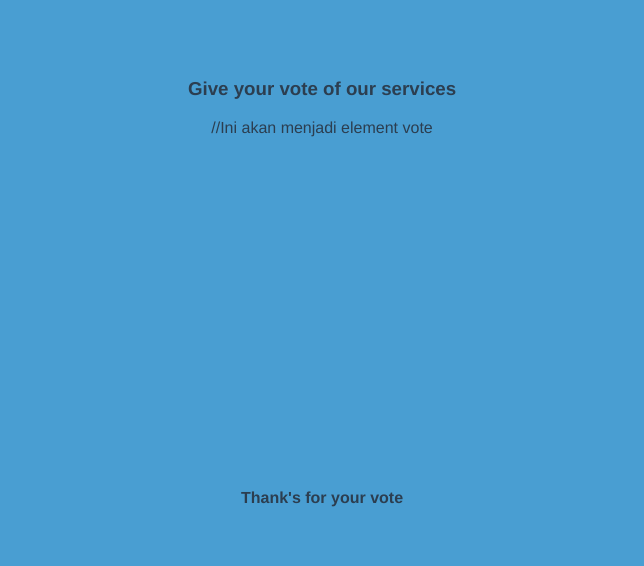
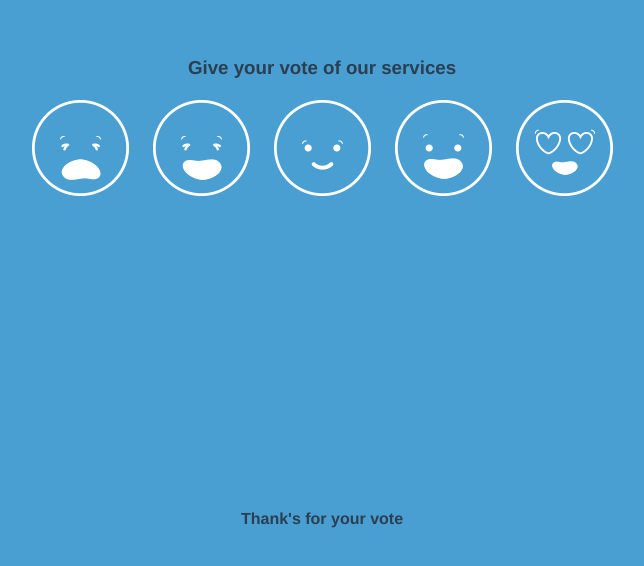
Before and after one commit to 19damah23/system-polling, a Vue app: page / in a window 1280 px wide. Shown: the part 114-680 px from the top of the page, without its empty margins (318-962 px from the left). Built offline with nearby package versions, Linux system fonts and the light colour scheme.

Commit message:
create vote components

```diff
--- /dev/null
+++ b/src/components/Vote.vue
@@ -0,0 +1,105 @@
+<template>
+  <div class="buttons">
+    <button v-for="(emoticon, index) in emoticons"
+            :key="index"
+            :id="emoticon"
+            class="btn-emoticon"></button>
+  </div>
+</template>
+
+<script>
+// @ is an alias to /src
+// import HelloWorld from "@/components/HelloWorld.vue";
+
+export default {
+  name: "Home",
+  components: {},
+  data: function() {
+    return {
+      emoticons: [
+        'very-bad',
+        'bad',
+        'ok',
+        'good',
+        'very-good'
+      ]
+    }
+  }
+};
+</script>
+
+<style>
+  .button {
+    display: flex;
+  }
+
+  .btn-emoticon {
+    background: url('~@/assets/emoticon.png');
+    width: 101px;
+    height: 100px;
+    border: none;
+    margin: 0 10px;
+    outline: none;
+    cursor: pointer;
+  }
+
+  #very-bad {
+    background-position: 0 0;
+  }
+
+  #very-bad:hover {
+    background-position: 0 -100px;
+  }
+
+  #very-bad:active {
+    background-position: 0 -200px;
+  }
+
+  #bad {
+    background-position: -101px 0;
+  }
+
+  #bad:hover {
+    background-position: -101px -100px;
+  }
+
+  #bad:active {
+    background-position: -101px -200px;
+  }
+
+  #ok {
+    background-position: -202px 0;
+  }
+
+  #ok:hover {
+    background-position: -202px -100px;
+  }
+
+  #ok:active {
+    background-position: -202px -200px;
+  }
+
+  #good {
+    background-position: -303px 0;
+  }
+
+  #good:hover {
+    background-position: -303px -100px;
+  }
+
+  #good:active {
+    background-position: -303px -200px;
+  }
+
+  #very-good {
+    background-position: -404px 0;
+  }
+
+  #very-good:hover {
+    background-position: -404px -100px;
+  }
+
+  #very-good:active {
+    background-position: -404px -200px;
+  }
+</style>
--- a/src/views/Home.vue
+++ b/src/views/Home.vue
@@ -4,7 +4,7 @@
       <h3 class="give-your-vote">Give your vote of our services</h3>
 
       <div class="emoticons">
-        //Ini akan menjadi element vote
+        <Vote />
       </div>
     </section>
 
@@ -17,10 +17,13 @@
 <script>
 // @ is an alias to /src
 // import HelloWorld from "@/components/HelloWorld.vue";
+import Vote from "@/components/Vote.vue";
 
 export default {
   name: "Home",
-  components: {}
+  components: {
+    Vote
+  }
 };
 </script>
 
```
Also changed, not shown: src/assets/emoticon.png (added).
